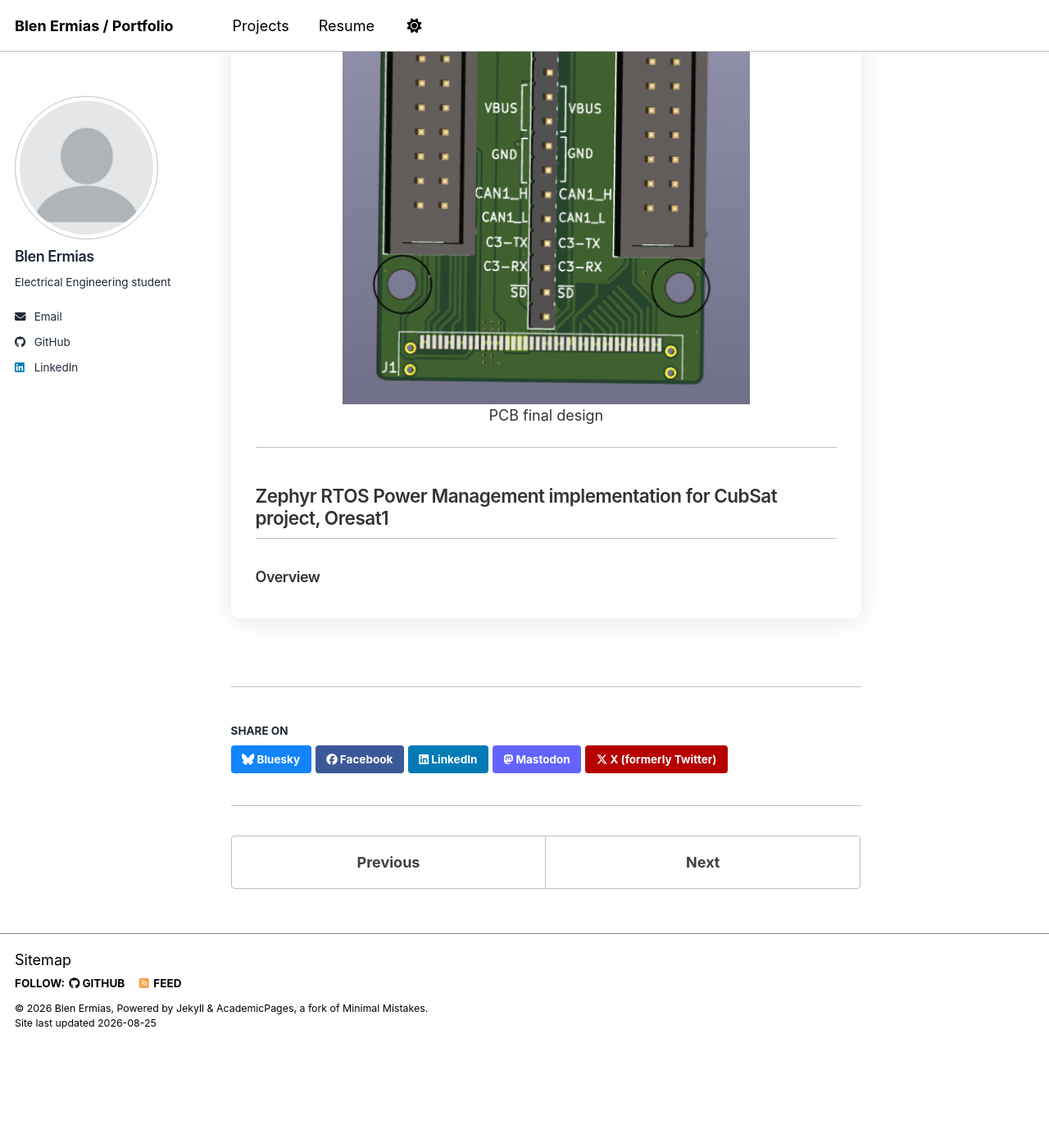
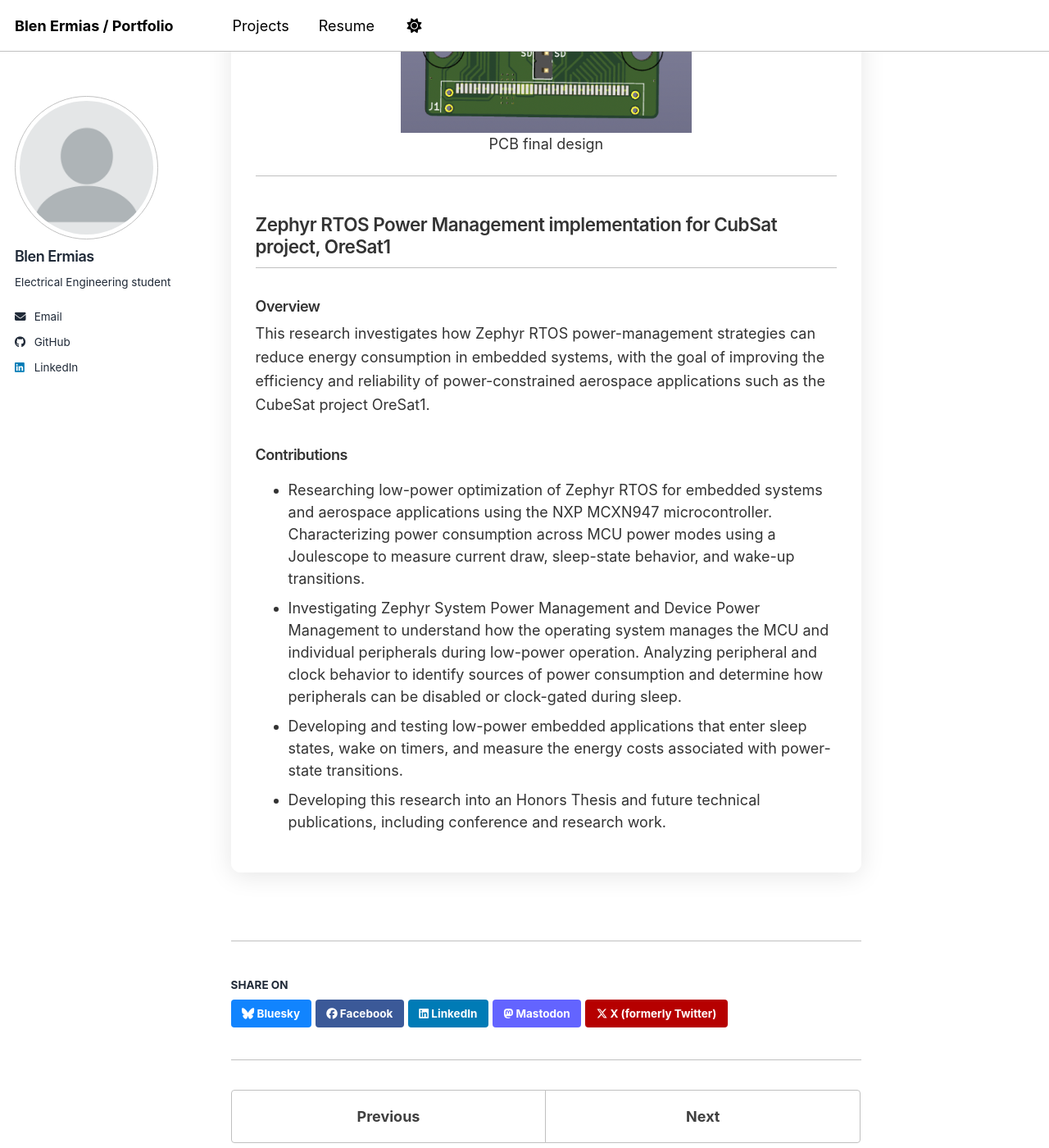
Before and after one commit to Blen-E/Blen-E.github.io, a Jekyll site: the page built from _portfolio/psas.md, in a window 1280 px wide and 1400 px high, scrolled down 3394 px. Shown: the whole window at 82% size. Built offline with Jekyll 4.4.1, drawn with Linux system fonts in a browser that asks for light colours; a script bundle is joined from its source files by our own code; library files that are not in the unit come from our copies; before the commit the page ends 4670 px from its top, so only the background shows below that.

Commit message:
Adding more details and research

```diff
--- a/_portfolio/psas.md
+++ b/_portfolio/psas.md
@@ -52,7 +52,7 @@ A "flatSat" is a an flat or open satellite that allows you to conduct system int
   </div>
 
  <div>
-    <img src="/images/psas/flatsat-pcb.png" width="70%">
+    <img src="/images/psas/flatsat-pcb.png" width="50%">
     <p>PCB final design</p>
   </div>
 
@@ -60,6 +60,15 @@ A "flatSat" is a an flat or open satellite that allows you to conduct system int
 
 ---
 
-## Zephyr RTOS Power Management implementation for CubSat project, Oresat1
+## Zephyr RTOS Power Management implementation for CubSat project, OreSat1
 
 ### Overview
+This research investigates how Zephyr RTOS power-management strategies can reduce energy consumption in embedded systems, with the goal of improving the efficiency and reliability of power-constrained aerospace applications such as the CubeSat project OreSat1.
+
+### Contributions
+- Researching low-power optimization of Zephyr RTOS for embedded systems and aerospace applications using the NXP MCXN947 microcontroller.
+Characterizing power consumption across MCU power modes using a Joulescope to measure current draw, sleep-state behavior, and wake-up transitions.
+- Investigating Zephyr System Power Management and Device Power Management to understand how the operating system manages the MCU and individual peripherals during low-power operation.
+Analyzing peripheral and clock behavior to identify sources of power consumption and determine how peripherals can be disabled or clock-gated during sleep.
+- Developing and testing low-power embedded applications that enter sleep states, wake on timers, and measure the energy costs associated with power-state transitions.
+- Developing this research into an Honors Thesis and future technical publications, including conference and research work.
```
